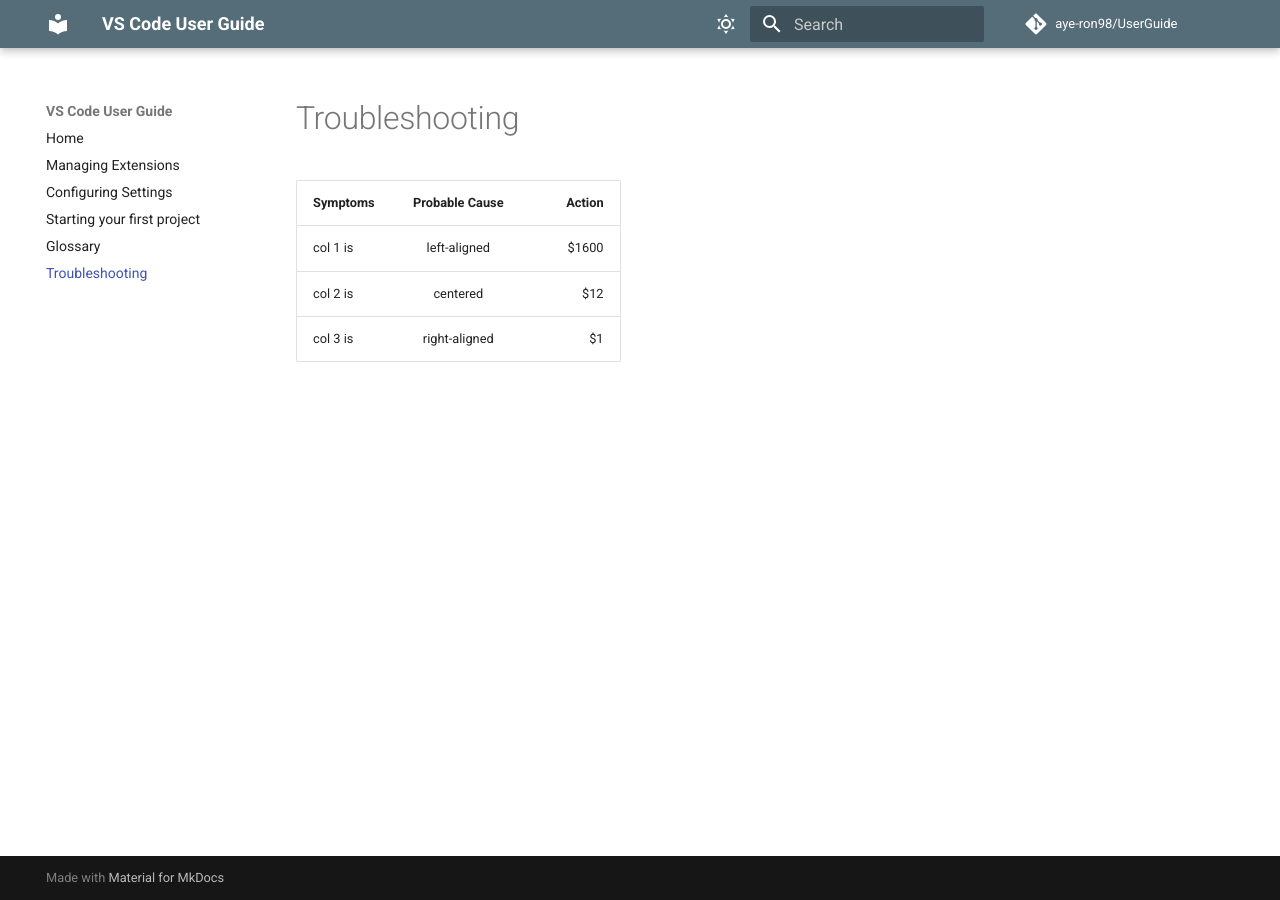
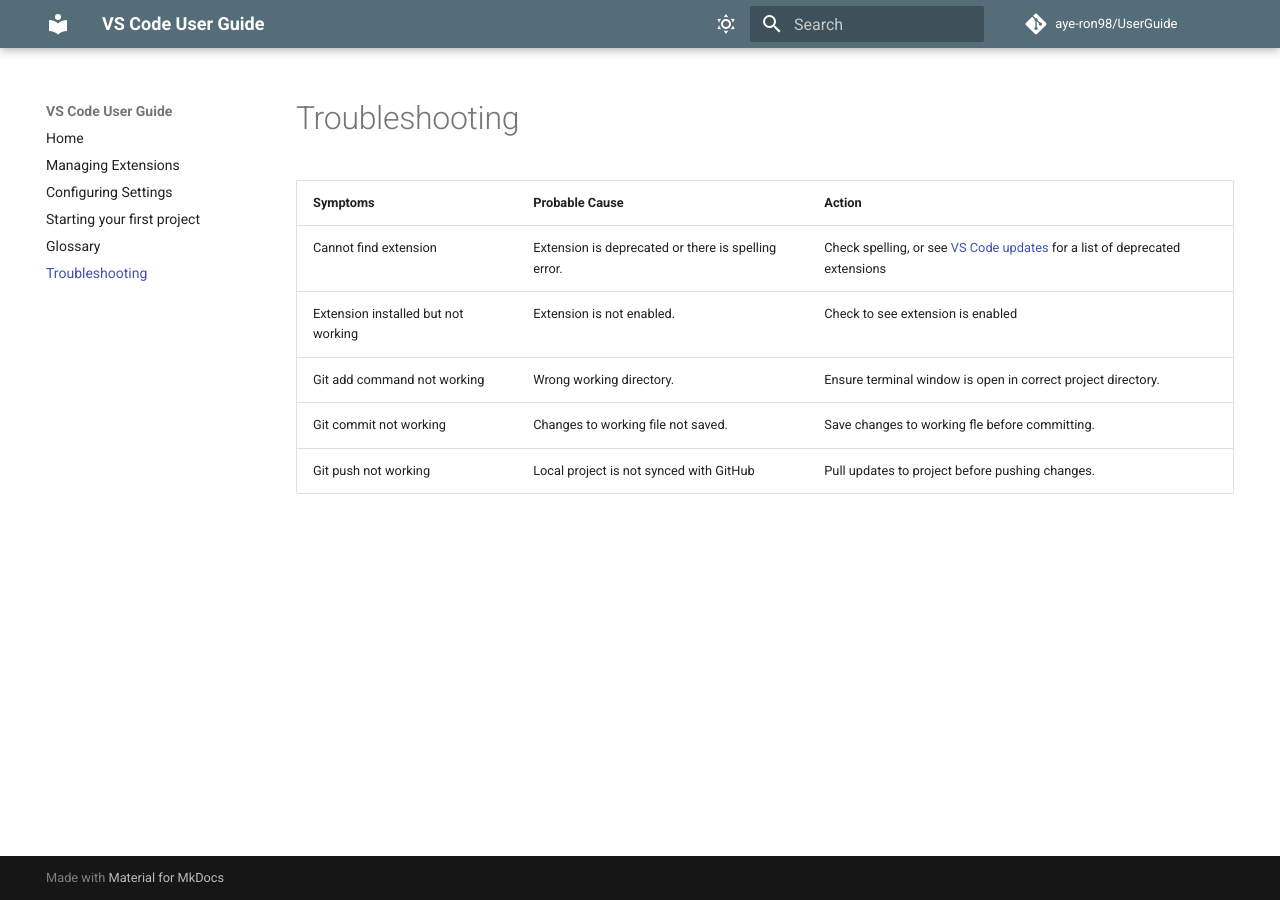
Before and after one commit to aye-ron98/UserGuide, an MkDocs documentation site: the page built from docs/pages/troubleshoot.md, in a window 1280 px wide. Built offline with MkDocs 1.6.1 and Material for MkDocs 9.7.7, drawn with Linux system fonts in a browser that asks for light colours; comment, search, counter and statistics services are not loaded.

Commit message:
complete throublshoot page

```diff
--- a/docs/pages/troubleshoot.md
+++ b/docs/pages/troubleshoot.md
@@ -1,5 +1,7 @@
 | **Symptoms**   |      **Probable Cause**      |  **Action** |
-|----------|:-------------:|------:|
-| col 1 is |  left-aligned | $1600 |
-| col 2 is |    centered   |   $12 |
-| col 3 is | right-aligned |    $1 |
+|----------|-------------|------|
+| Cannot find extension |  Extension is deprecated or there is spelling error.  | Check spelling, or see [VS Code updates](https://code.visualstudio.com/updates/v1_76) for a list of deprecated extensions |
+| Extension installed but not working | Extension is not enabled. | Check to see extension is enabled |
+| Git add command not working | Wrong working directory. | Ensure terminal window is open in correct project directory. |
+| Git commit not working | Changes to working file not saved. | Save changes to working fle before committing. |
+| Git push not working | Local project is not synced with GitHub | Pull updates to project before pushing changes. |
```
